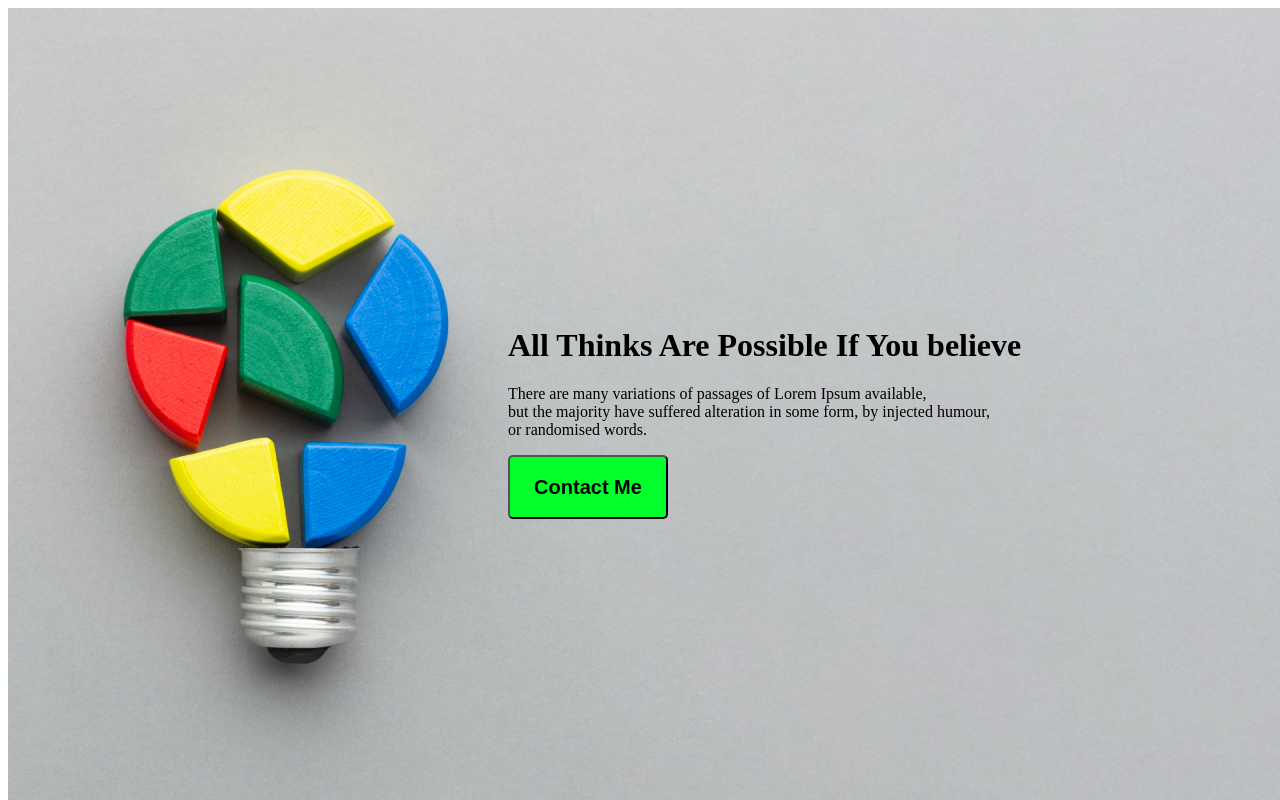
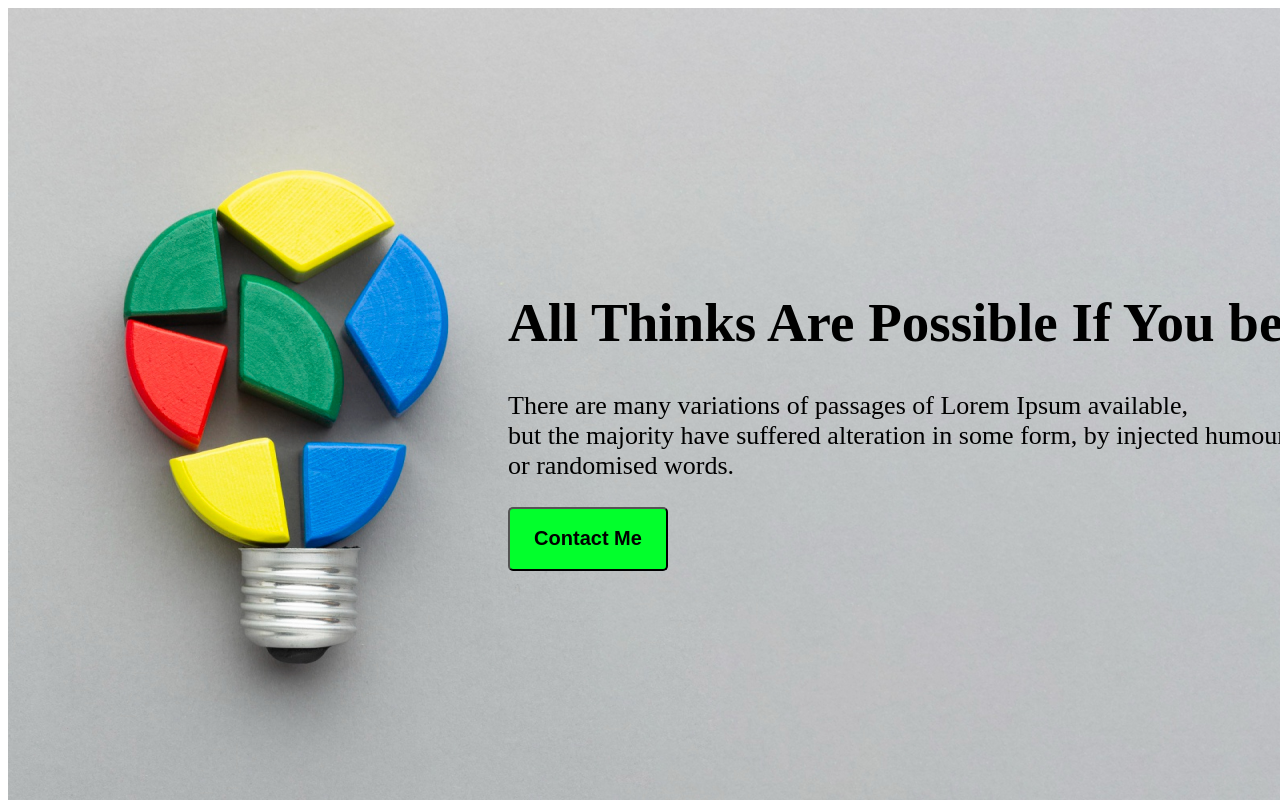
Before and after one commit to najibvai/first-assignment, a plain HTML site: page index.html in a window 1280 px wide. Shown: the top 800 px of the page. Drawn offline with Linux system fonts and the light colour scheme.

Commit message:
last added

```diff
--- a/style/assignment.css
+++ b/style/assignment.css
@@ -10,6 +10,16 @@
 
 .header {
     margin-left: 500px;
+}
+
+.header-title {
+    font-weight: 700;
+    font-size: 55px;
+}
+
+.header-description {
+    font-weight: 400;
+    font-size: 26px;
 }
 
 .btn-primary {
```
